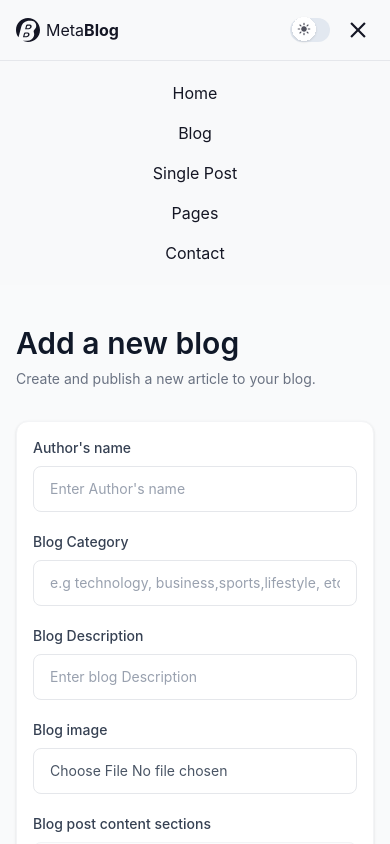
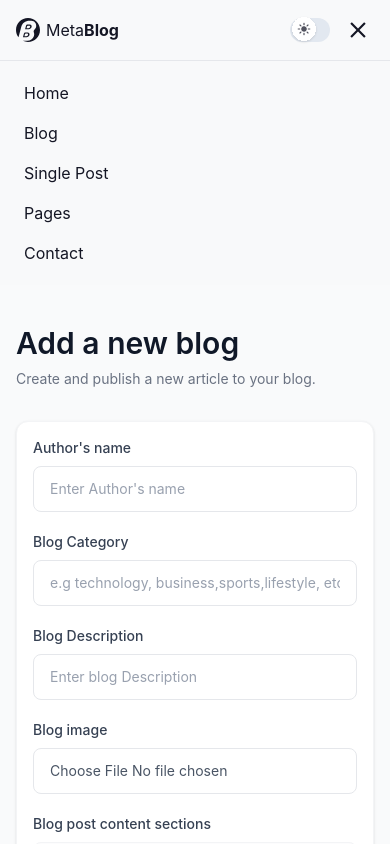
Before and after one commit to tobedevs/My-Blog-Website, a React (Vite) app: page /My-Blog-Website/admin in a window 390 px wide. Both pictures are taken after a click on the button 358 px from the left and 30 px from the top of the page. Shown: the top 844 px of the page. Built offline with nearby package versions, Linux system fonts and the light colour scheme; no server answers; the database is empty.

Commit message:
Update Navbar.jsx

```diff
--- a/src/Component/Navbar.jsx
+++ b/src/Component/Navbar.jsx
@@ -21,17 +21,11 @@ export default function Navbar({ onContactClick }) {
           <div>Meta<span className="font-bold">Blog</span></div>
         </Link>
         <div className={`hidden md:flex md:justify-center justify-start gap-5 ${theme === 'dark' ? 'text-[#ffffff]' : 'text-[#141624]'}`}>
-
           <Link to={`/`} className="cursor-pointer hover:text-[#007BFF]">Home</Link>
-
           <Link to={`/blog`} className="cursor-pointer hover:text-[#007BFF]">Blog</Link>
-
           <Link to={`/admin`} className="cursor-pointer hover:text-[#007BFF]">Single Post</Link>
-
           <Link to={`/author`} className="cursor-pointer hover:text-[#007BFF]">Pages</Link>
-
           <button onClick={onContactClick} className="cursor-pointer hover:text-[#007BFF]">Contact</button>
-
         </div>
         <div className="flex items-center gap-3">
           <div className={`hidden sm:flex justify-between items-center px-2 border rounded-[5px] w-36 md:w-38 h-8 ${theme === 'dark' ? 'bg-[#242535] text-white' : 'bg-[#E2E8F0]'}`}>
@@ -63,7 +57,7 @@ export default function Navbar({ onContactClick }) {
       </div>
 
       {isOpen && (
-        <div className={`md:hidden flex flex-col items-center gap-4 py-5 border-t ${theme === 'dark' ? 'bg-[#12131C] text-[#ffffff] border-[#242535]' : 'bg-[#F8F9FA] text-[#141624] border-gray-200'}`}>
+        <div className={`md:hidden flex flex-col items-start px-6 gap-4 py-5 border-t ${theme === 'dark' ? 'bg-[#12131C] text-[#ffffff] border-[#242535]' : 'bg-[#F8F9FA] text-[#141624] border-gray-200'}`}>
           <Link to={`/`} onClick={closeMenu} className="cursor-pointer hover:text-[#007BFF]">Home</Link>
           <Link to={`/blog`} onClick={closeMenu} className="cursor-pointer hover:text-[#007BFF]">Blog</Link>
           <Link to={`/admin`} onClick={closeMenu} className="cursor-pointer hover:text-[#007BFF]">Single Post</Link>
```
